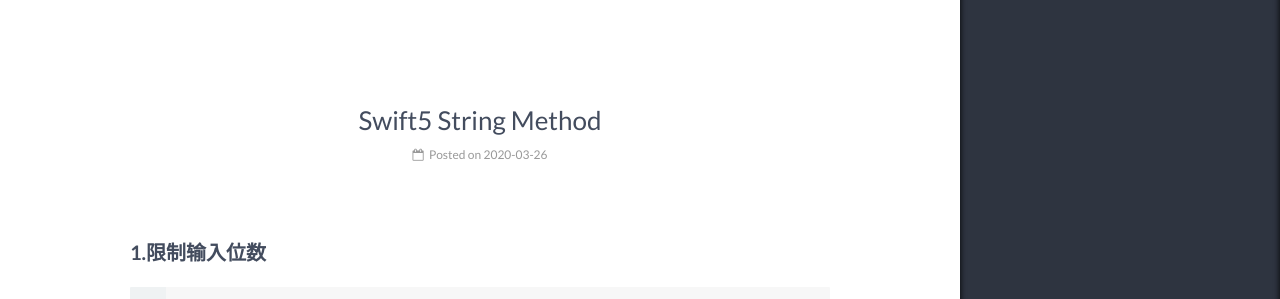
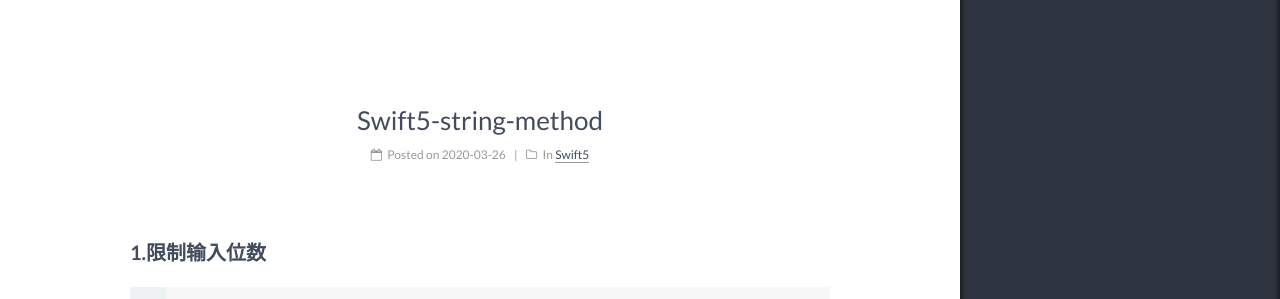
Before and after one commit to lisheng1009/lisheng1009.github.io-old, a Jekyll site: the page built from _posts/2020-03-26-Swift5-string-method.md, in a window 1280 px wide. Shown: the part 276-575 px from the top of the page. Built offline with Jekyll 4.4.1, drawn with Linux system fonts in a browser that asks for light colours.

Commit message:
Update 2020-03-26-Swift5-string-method.md

````diff
--- a/_posts/2020-03-26-Swift5-string-method.md
+++ b/_posts/2020-03-26-Swift5-string-method.md
@@ -1,3 +1,10 @@
+---
+title: Swift5-string-method
+categories:
+ - Swift5
+tags:
+---
+
 #### 1.限制输入位数
 
 ```swift
````
